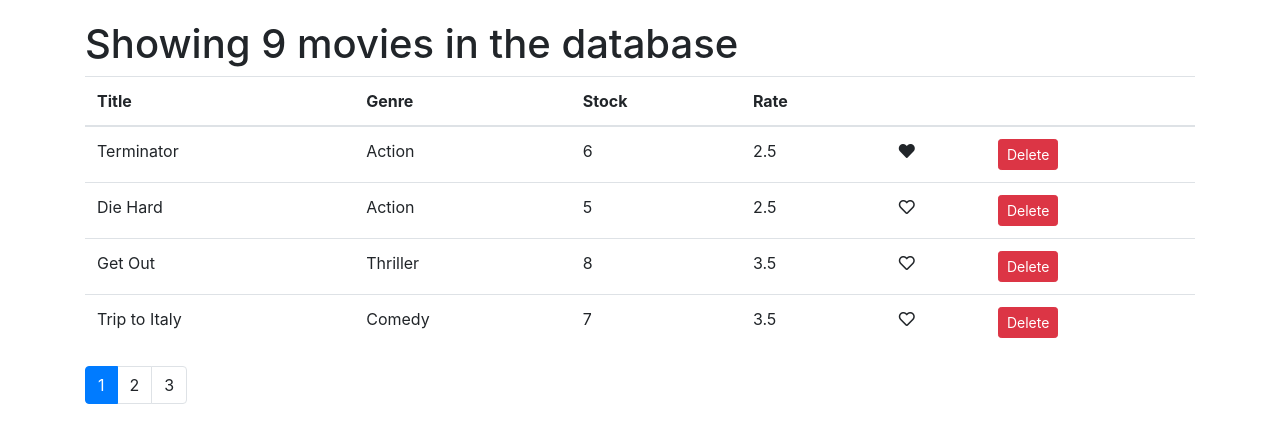
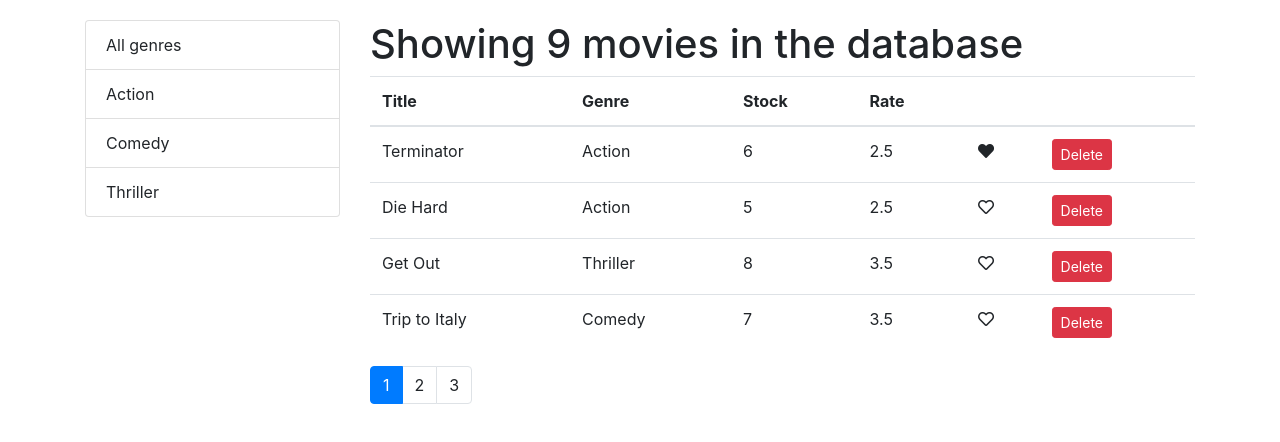
Before and after one commit to Segaltair/cinema, a React (Create React App) app: page / in a window 1280 px wide. Shown: the top 442 px of the page. Built offline with nearby package versions, Linux system fonts and the light colour scheme.

Commit message:
add filter by genre

```diff
--- /dev/null
+++ b/src/components/common/listGroup.jsx
@@ -0,0 +1,24 @@
+import React from "react";
+
+const ListGroup = props => {
+    const {items, textProperty, valueProperty, onItemSelect, selectedGenre} = props;
+
+    return <ul className="list-group">
+        {items.map(genre => (
+            <li
+                onClick={() => onItemSelect(genre)}
+                key={genre[valueProperty] ? genre[valueProperty] : null}
+                className={ genre === selectedGenre ? "list-group-item active" : "list-group-item"}
+            >
+                {genre[textProperty]}
+            </li>
+        ))}
+    </ul>;
+};
+
+ListGroup.defaultProps = {
+    textProperty: "name",
+    valueProperty: "_id"
+};
+
+export default ListGroup;
--- a/src/components/movies.jsx
+++ b/src/components/movies.jsx
@@ -1,27 +1,46 @@
 import React, {Component} from 'react';
 import Like from "./common/like"
+import ListGroup from "./common/listGroup"
 import Pagination from "./common/pagination";
 import * as MovieService from '../service/fakeMovieService';
+import {getGenres} from "../service/fakeGenreService"
 import {paginate} from "../utils/paginate"
 
 export default class Movies extends Component {
     state = {
-        movies: MovieService.getMovies(),
+        movies: [],
         pageSize: 4,
-        currentPage: 1
+        currentPage: 1,
+        genres: []
     };
 
+    componentDidMount() {
+        const genres = [{name: "All genres"}, ...getGenres()];
+        this.setState({movies: MovieService.getMovies(), genres})
+    }
+
     render() {
-        let {length: count} = this.state.movies;
-        const {pageSize, currentPage, movies: allMovies} = this.state;
-        if (count === 0)
-            return (<h1>There is no movies!</h1>);
+        const {pageSize, currentPage, movies: allMovies, selectedGenre} = this.state;
 
-        const movies = paginate(allMovies, currentPage, pageSize);
+        const filtered = selectedGenre && selectedGenre._id
+            ? allMovies.filter(movie => movie.genre._id === selectedGenre._id)
+            : allMovies;
+
+        const movies = paginate(filtered, currentPage, pageSize);
+
+        if (allMovies.count === 0) return (<h1>There is no movies!</h1>);
 
         return (
-            <React.Fragment>
-                <h1>Showing {count} movies in the database</h1>
+            <div className="row">
+                <div className="col-3">
+                    <ListGroup
+                        items={this.state.genres}
+                        onItemSelect={this.handleGenreSelect}
+                        selectedGenre={this.state.selectedGenre}
+                    />
+                </div>
+                <div className="col">
+                    <h1>Showing {filtered.length} movies in the database</h1>
                     <table className="table">
                         <thead>
                         <tr>
@@ -48,7 +67,8 @@ export default class Movies extends Component {
                                     />
                                 </td>
                                 <td>
-                                <button className="btn btn-danger btn-sm" onClick={() => this.deleteMovie(_id)}>Delete
+                                    <button className="btn btn-danger btn-sm"
+                                            onClick={() => this.deleteMovie(_id)}>Delete
                                     </button>
                                 </td>
                             </tr>
@@ -56,16 +76,21 @@ export default class Movies extends Component {
                         </tbody>
                     </table>
                     <Pagination
-                    itemsCount={count}
+                        itemsCount={filtered.length}
                         pageSize={pageSize}
                         onPageChanged={this.handlePageChange}
                         currentPage={currentPage}
                     />
-            </React.Fragment>
+                </div>
+            </div>
         );
     };
 
-    handleLike = (movie) => {
+    handleGenreSelect = genre => {
+        this.setState({selectedGenre: genre, currentPage: 1})
+    };
+
+    handleLike = movie => {
         const movies = [...this.state.movies];
         const index = movies.indexOf(movie);
         movie[index] = {...movies[index]};
@@ -73,7 +98,7 @@ export default class Movies extends Component {
         this.setState({movies})
     };
 
-    deleteMovie = (id) => {
+    deleteMovie = id => {
         const movies = this.state.movies.filter(m => m._id !== id);
         this.setState({movies: movies});
     };
```
Lines whose indentation alone changed are shown as unchanged.
